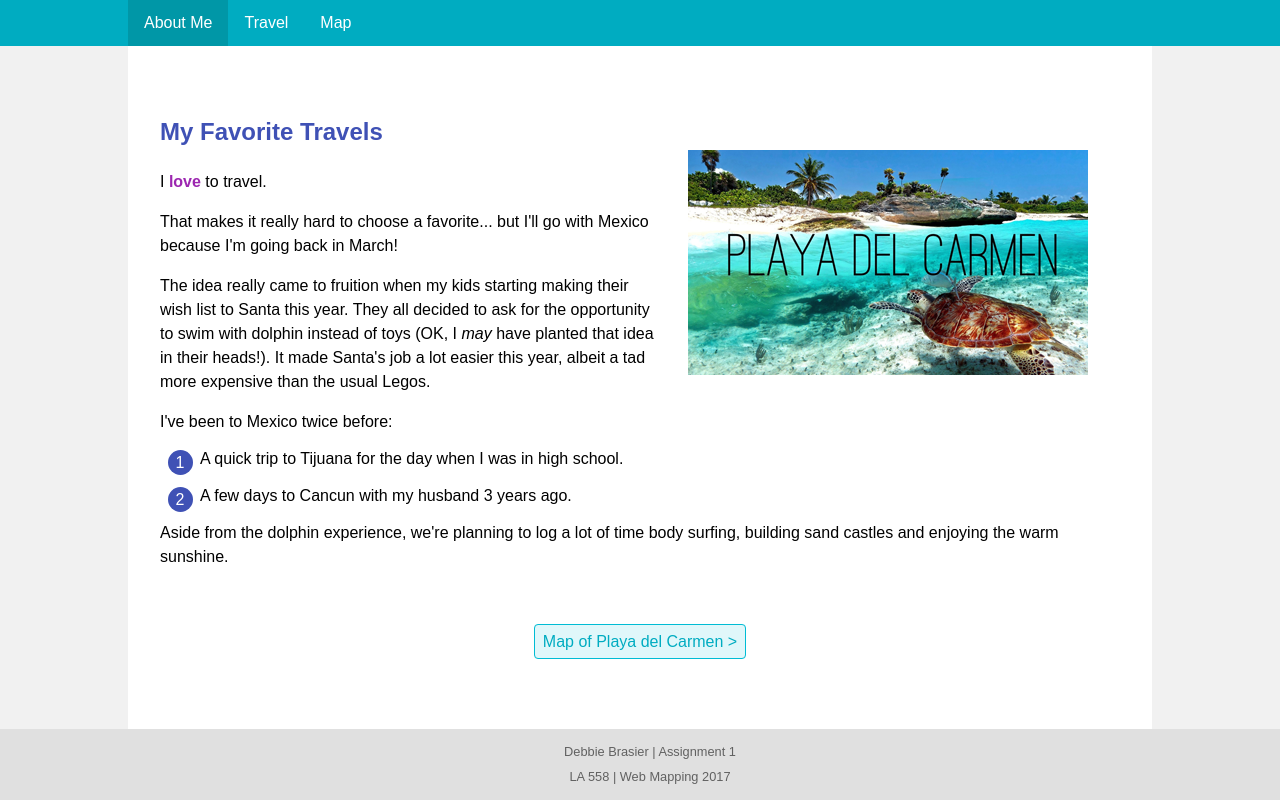
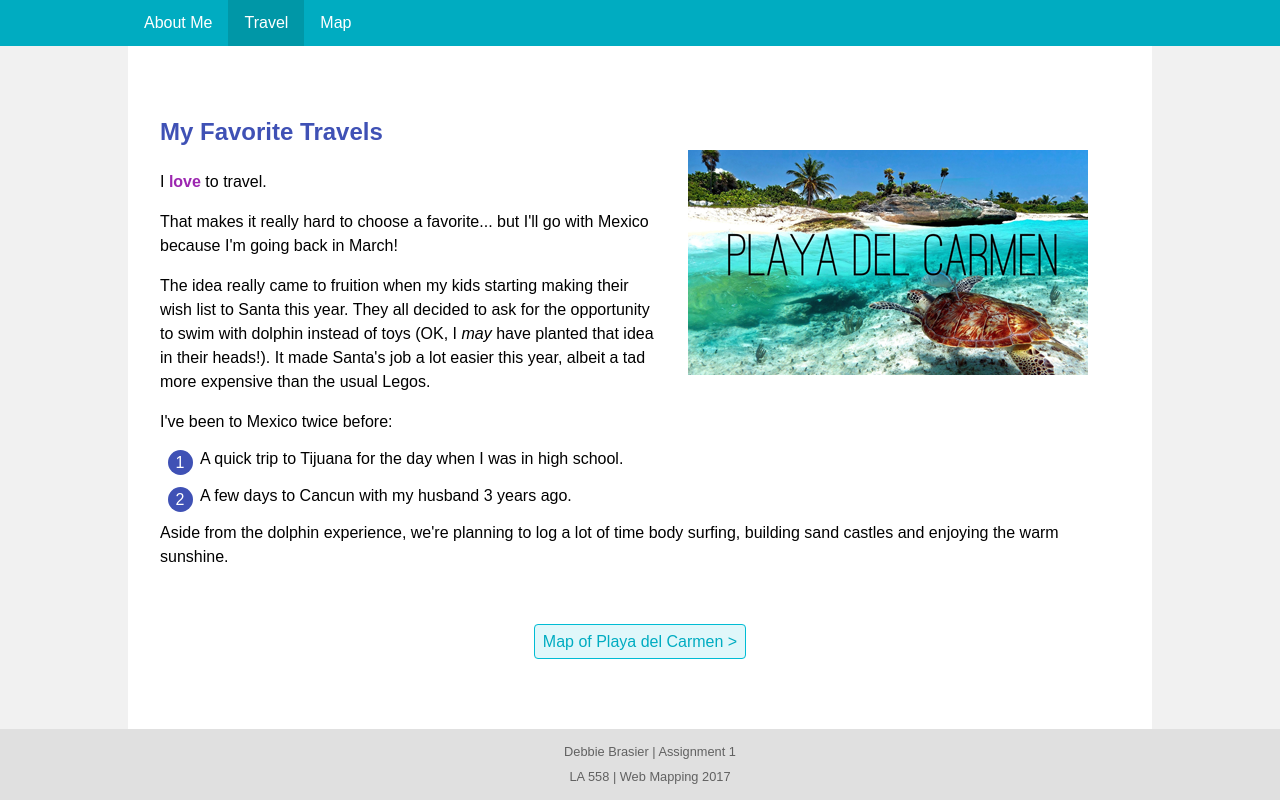
Before and after one commit to debbers/LA558, a plain HTML site: page Assignment1/travel.html in a window 1280 px wide. Drawn offline with Linux system fonts and the light colour scheme.

Commit message:
Update travel.html

```diff
--- a/Assignment1/travel.html
+++ b/Assignment1/travel.html
@@ -11,8 +11,8 @@
 <header role="banner">
 	<nav role="navigation">
 		<ul>
-			<li><a href="index.html" class="active">About Me</a></li>
-			<li><a href="travel.html">Travel</a></li>
+			<li><a href="index.html">About Me</a></li>
+			<li><a href="travel.html" class="active">Travel</a></li>
 			<li><a href="map.html">Map</a></li>
 		</ul>
 	</nav>
```
